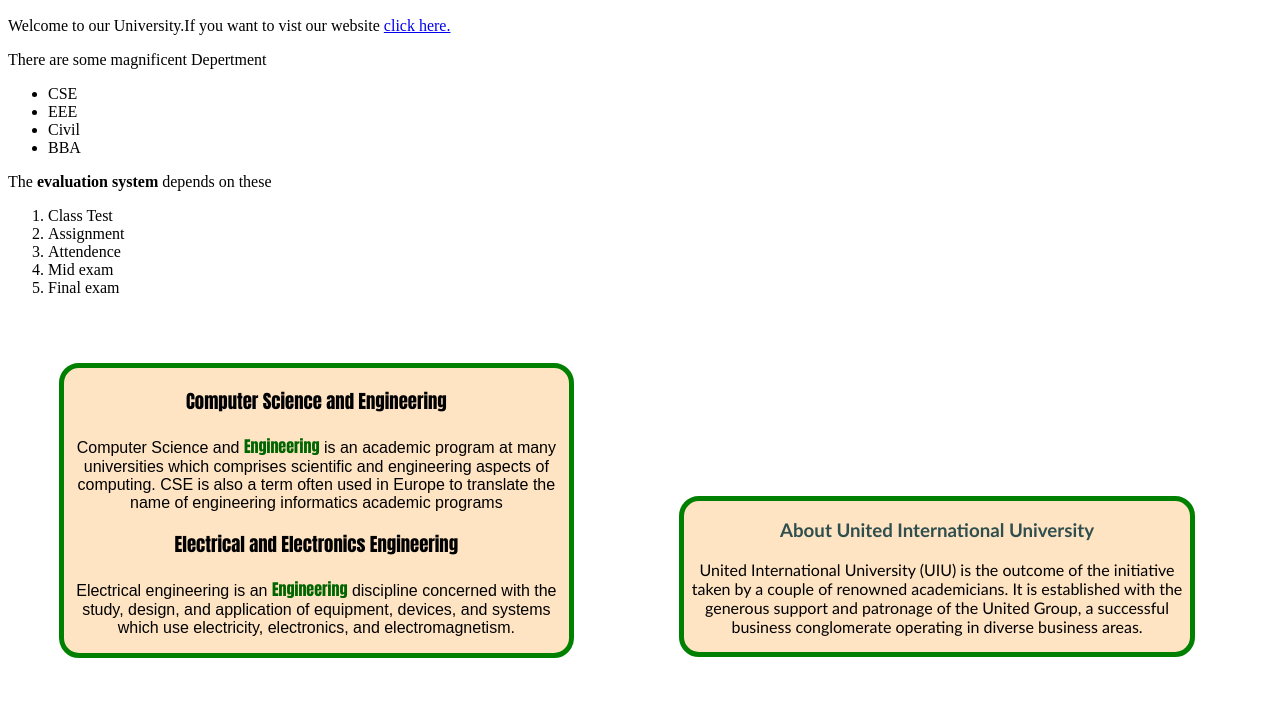
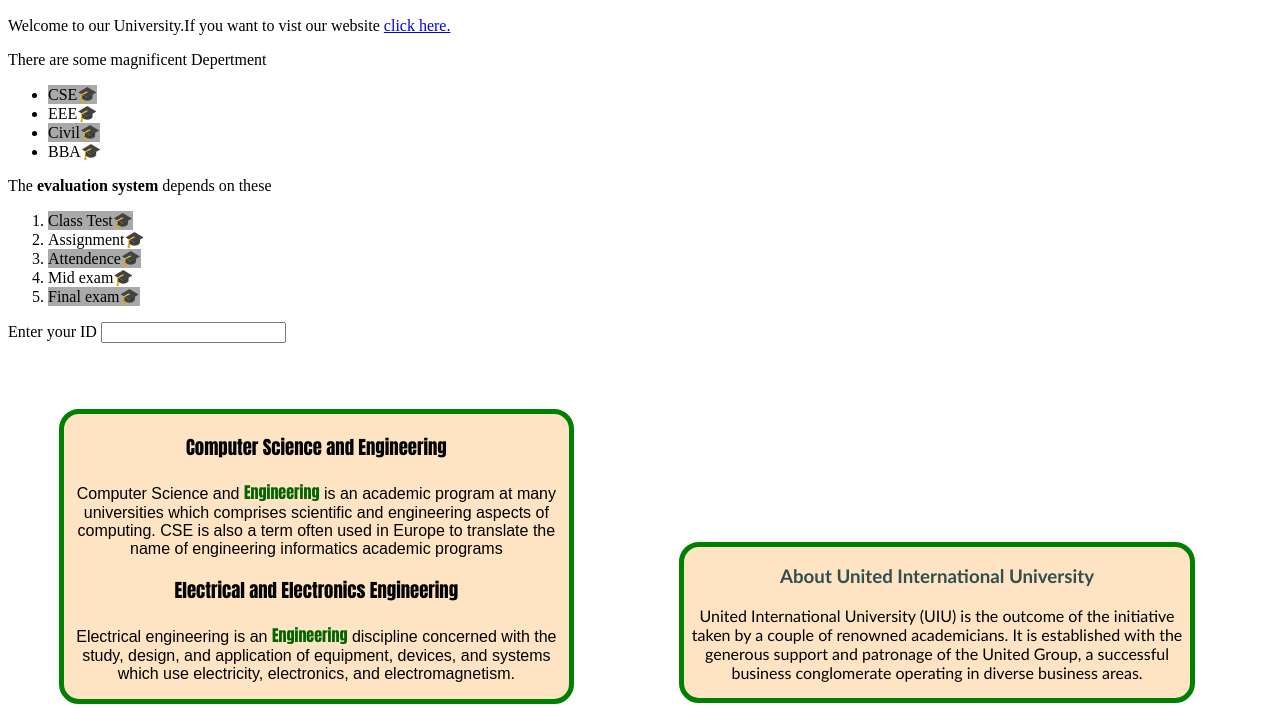
Before and after one commit to Robiul0Islam/my-first-website, a plain HTML site: page index.html in a window 1280 px wide. Shown: the part 116-822 px from the top of the page. Drawn offline with Linux system fonts and the light colour scheme; grey boxes are pictures that could not be loaded.

Commit message:
Emoji added after list

```diff
--- a/index.html
+++ b/index.html
@@ -61,6 +61,18 @@
         #g{
             font-family:'Trebuchet MS', 'Lucida Sans Unicode', 'Lucida Grande', 'Lucida Sans', Arial, sans-serif
         }
+        input:focus{
+            font-size: 20px;
+            color: green;
+        }
+        li:nth-child(2n+1){
+            background-color:darkgray;
+            width: fit-content;
+        }
+
+        li::after{
+            content: "🎓";
+        }
 
 
 
@@ -86,6 +98,7 @@
         <li>Mid exam</li>
         <li>Final exam</li>
     </ol>
+    <p>Enter your ID <input name="StudentID" type="text"></p>
 
     <section class="i">
         <h3 class="c">Computer Science and Engineering</h3>
```
